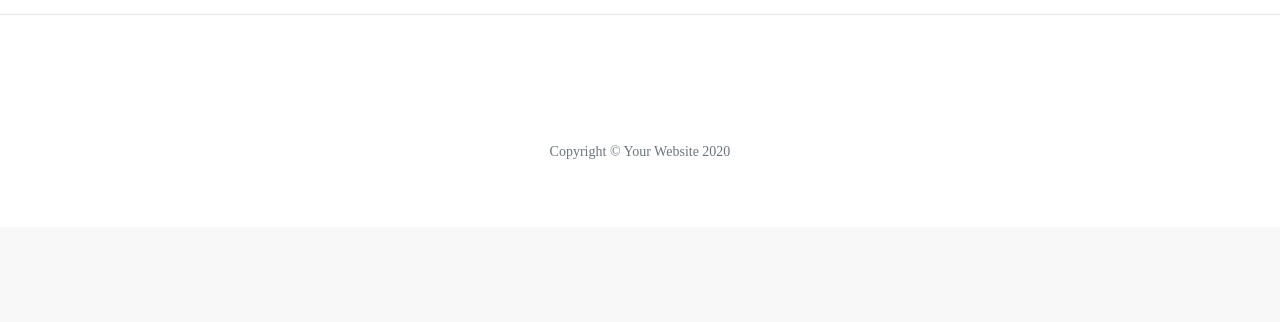
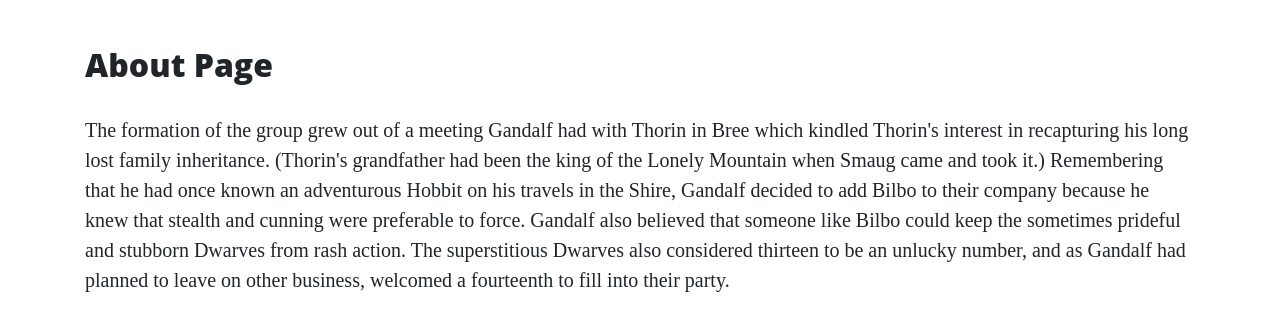
Before and after one commit to EdgarasSp/thorin-folask-app, a Flask app: page /about in a window 1280 px wide. Shown: the part 632-954 px from the top of the page. Before the commit the page ends 791 px from the top, so only its background shows below. Run offline with Flask 2, Linux system fonts and the light colour scheme; some libraries are stand-ins or nearby versions.

Commit message:
lesson 6, html and custom css

```diff
--- /dev/null
+++ b/static/css/style.css
@@ -0,0 +1,3 @@
+.col-md-5 img {
+    width: 100%;
+}
--- a/templates/about.html
+++ b/templates/about.html
@@ -1,4 +1,49 @@
 {% extends "base.html" %}
 {% block content %}
-    <h1>About Page</h1>
+    <h2>About Page</h2>
+    <p>
+        The formation of the group grew out of a meeting Gandalf had with Thorin in Bree which kindled Thorin's interest in
+		recapturing his long lost family inheritance. (Thorin's grandfather had been the king of the Lonely Mountain when
+		Smaug came and took it.) Remembering that he had once known an adventurous Hobbit on his travels in the Shire,
+		Gandalf decided to add Bilbo to their company because he knew that stealth and cunning were preferable to force.
+		Gandalf also believed that someone like Bilbo could keep the sometimes prideful and stubborn Dwarves from rash
+		action. The superstitious Dwarves also considered thirteen to be an unlucky number, and as Gandalf had planned to
+		leave on other business, welcomed a fourteenth to fill into their party.
+    </p>
+
+    <div class="row featurette">
+        <div class="col-md-7">
+            <h3>Thorin Oakenshield</h3>
+			<p>
+				In the year TA 2746, Thorin II was born to Dwarven prince Thráin II in the mountain city of The Lonely Mountain.
+				Early in his youth, he and the other Dwarves of the Lonely Mountain were forced to flee by the dragon Smaug in TA
+				2770. While in exile, he quickly grew to become a capable warrior. This was demonstrated when he participated in the
+				Battle of Azanulbizar in TA 2799. He marched with one of the Dwarven armies beneath the East-gate of Moria. At some
+				point in the fighting, his shield broke, and using an oaken tree branch found on the floor as a shield, he gained
+				the epithet "Oakenshield," which would remain with him even in death.
+			</p>
+        </div>
+        <div class="col-md-5">
+            <img src="https://vignette.wikia.nocookie.net/lotr/images/3/3f/ThorinBIG.jpg" alt="">
+        </div>
+    </div>
+
+    <div class="row featurette">
+        <div class="col-md-5">
+            <img src="https://vignette.wikia.nocookie.net/lotr/images/b/b4/The-Hobbit-Fili-and-Kili.jpg" alt="">
+        </div>
+        <div class="col-md-7">
+            <h3>Fili and Kili</h3>
+			<p>
+				Fíli and Kíli were nephews of Thorin, who was the elder brother of their mother Dís. They were also nephews of
+				Frerin, grandsons of Thráin II, and great-grandsons of Thrór. Fíli's most distinguishing feature was his long nose,
+				the longest of any of the Dwarves in Thorin's company.
+			</p>
+        </div>
+    </div>
 {% endblock %}
+© 2022 GitHub, Inc.
+Terms
+Privacy
+Security
+Status
--- a/templates/base.html
+++ b/templates/base.html
@@ -4,15 +4,16 @@
     <meta charset="UTF-8">
     <meta name="viewport" content="width=device-width, initial-scale=1.0">
     <meta http-equiv="X-UA-Compatible" content="ie=edge">
-    <link rel="stylesheet" href="{{ url_for('static', filename='vendor/bootstrap/css/bootstrap.min.css') }}">
-    <link rel="stylesheet" href="{{ url_for('static', filename='css/clean-blog.min.css') }}">
+    <link rel="stylesheet" href="{{ url_for('static', filename='vendor/bootstrap/css/bootstrap.min.css') }}" type="text/css">
+    <link rel="stylesheet" href="{{ url_for('static', filename='css/clean-blog.min.css') }}" type="text/css">
+    <link rel="stylesheet" href="{{ url_for('static', filename='css/style.css') }}" type="text/css">
     <title>Hello Flask</title>
 </head>
 <body>
 
 	<nav class="navbar navbar-expand-lg navbar-light fixed-top" id="mainNav">
 		<div class="container">
-			<a class="navbar-brand" href="{{ url_for('index') }}">Start Bootstrap</a>
+			<a class="navbar-brand" href="{{ url_for('index') }}">Thorin &amp; Company</a>
 			<button class="navbar-toggler navbar-toggler-right" type="button" data-toggle="collapse" data-target="#navbarResponsive" aria-controls="navbarResponsive" aria-expanded="false" aria-label="Toggle navigation">
 	        Menu
 	        <i class="fas fa-bars"></i>
@@ -37,14 +38,14 @@
 	</nav>
 
 	<!-- Page Header -->
-	<header class="masthead" style="background-image: url('{{ url_for('static', filename='img/home-bg.jpg') }}')">
+	<header class="masthead" style="background-image: url('https://pre00.deviantart.net/9ae0/th/pre/f/2013/275/8/f/the_hobbit__thorin_and_company_by_art_calavera-d5nay7b.png')">
 		<div class="overlay"></div>
 		<div class="container">
 			<div class="row">
 				<div class="col-lg-8 col-md-10 mx-auto">
 					<div class="site-heading">
-						<h1>Clean Blog</h1>
-						<span class="subheading">A Blog Theme by Start Bootstrap</span>
+						<h1>Thorin &amp; Company</h1>
+						<span class="subheading">Thorin and his company of dwarves</span>
 					</div>
 				</div>
 			</div>
@@ -92,7 +93,7 @@
 							</a>
 						</li>
 					</ul>
-					<p class="copyright text-muted">Copyright &copy; Your Website 2020</p>
+					<p class="copyright text-muted">Copyright &copy; Your Website <span id="copyright"></span></p>
 				</div>
 			</div>
 		</div>
@@ -105,5 +106,9 @@
 	<!-- Custom scripts for this template -->
 	<script src="{{ url_for('static', filename='js/clean-blog.min.js') }}"></script>
 
+    <script>
+        $("#copyright").text(new Date().getFullYear());
+    </script>
+
 </body>
 </html>
```
Also changed, not shown: templates/index.html (line endings or trailing spaces).
